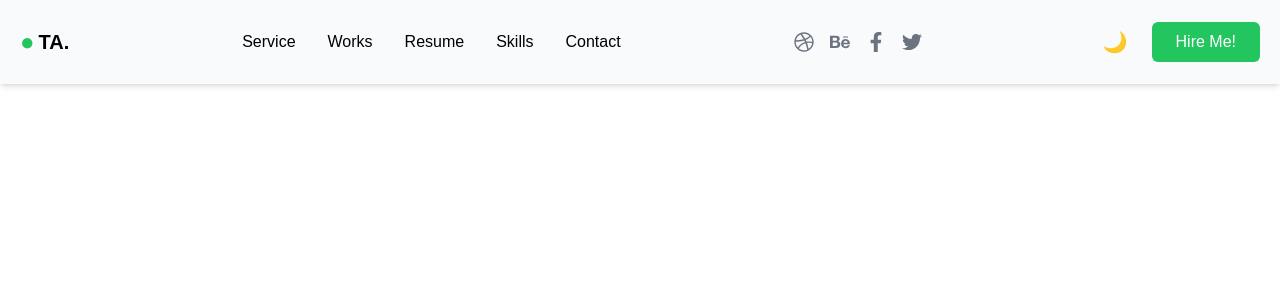
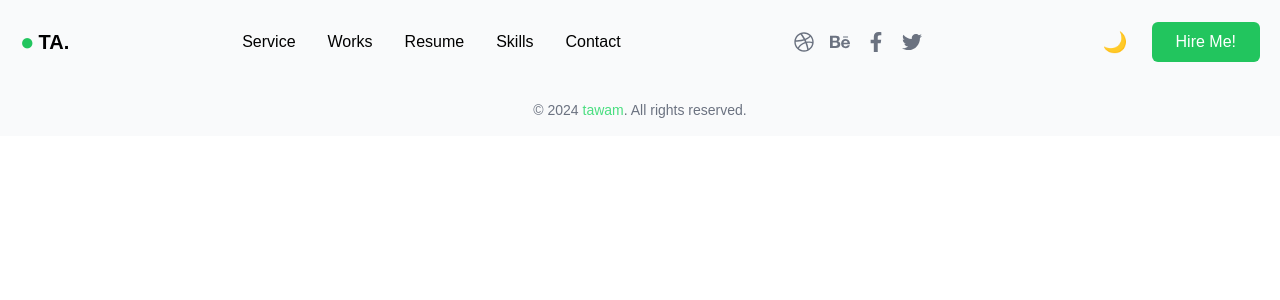
Before and after one commit to xnafi/portfolio-2.0, a Next.js app: page /home in a window 1280 px wide. Shown: the top 300 px of the page. Built offline with nearby package versions, Linux system fonts and the light colour scheme.

Commit message:
Footer implemented

```diff
--- a/src/app/globals.css
+++ b/src/app/globals.css
@@ -40,6 +40,9 @@ body {
   .sub_color{
     @apply text-[#6C6C6C]
   }
+  .div-dark {
+    @apply bg-gray-50 dark:bg-gray-900 text-black dark:text-white;
+  }
 }
 
 .text_head {
--- a/src/app/layout.tsx
+++ b/src/app/layout.tsx
@@ -3,6 +3,7 @@ import { Geist, Geist_Mono } from "next/font/google";
 import "./globals.css";
 import Navbar from "@/components/shared/Navbar";
 import ThemeProvider from "@/components/shared/ThemeProvider"; // Import ThemeProvider
+import Footer from "@/components/shared/Footer/Footer";
 
 const geistSans = Geist({
   variable: "--font-geist-sans",
@@ -31,6 +32,7 @@ export default function RootLayout({
         <ThemeProvider>
           <Navbar />
           {children}
+          <Footer />
         </ThemeProvider>
       </body>
     </html>
--- /dev/null
+++ b/src/components/shared/Footer/Footer.tsx
@@ -0,0 +1,25 @@
+"use client";
+
+import React from "react";
+import { useTheme } from "next-themes";
+
+const Footer = () => {
+  const { theme } = useTheme();
+
+  return (
+    <footer className="w-full py-4 text-center text-sm transition-all div-dark">
+      <p className="text-gray-500 dark:text-gray-400">
+        © 2024{" "}
+        <a
+          href="https://yourwebsite.com"
+          className="text-green-400 hover:underline"
+        >
+          tawam
+        </a>
+        . All rights reserved.
+      </p>
+    </footer>
+  );
+};
+
+export default Footer;
--- a/src/components/shared/Navbar.tsx
+++ b/src/components/shared/Navbar.tsx
@@ -15,7 +15,7 @@ const Navbar = () => {
   if (!mounted) return null;
 
   return (
-    <nav className="flex justify-between items-center p-5 bg-gray-50 dark:bg-gray-900 text-black dark:text-white shadow-md">
+    <nav className="flex justify-between items-center p-5 div-dark shadow-md">
       {/* Logo */}
       <div className="font-bold text-xl flex items-center">
         <span className="text-green-500 text-2xl mr-1">●</span> TA.
```
